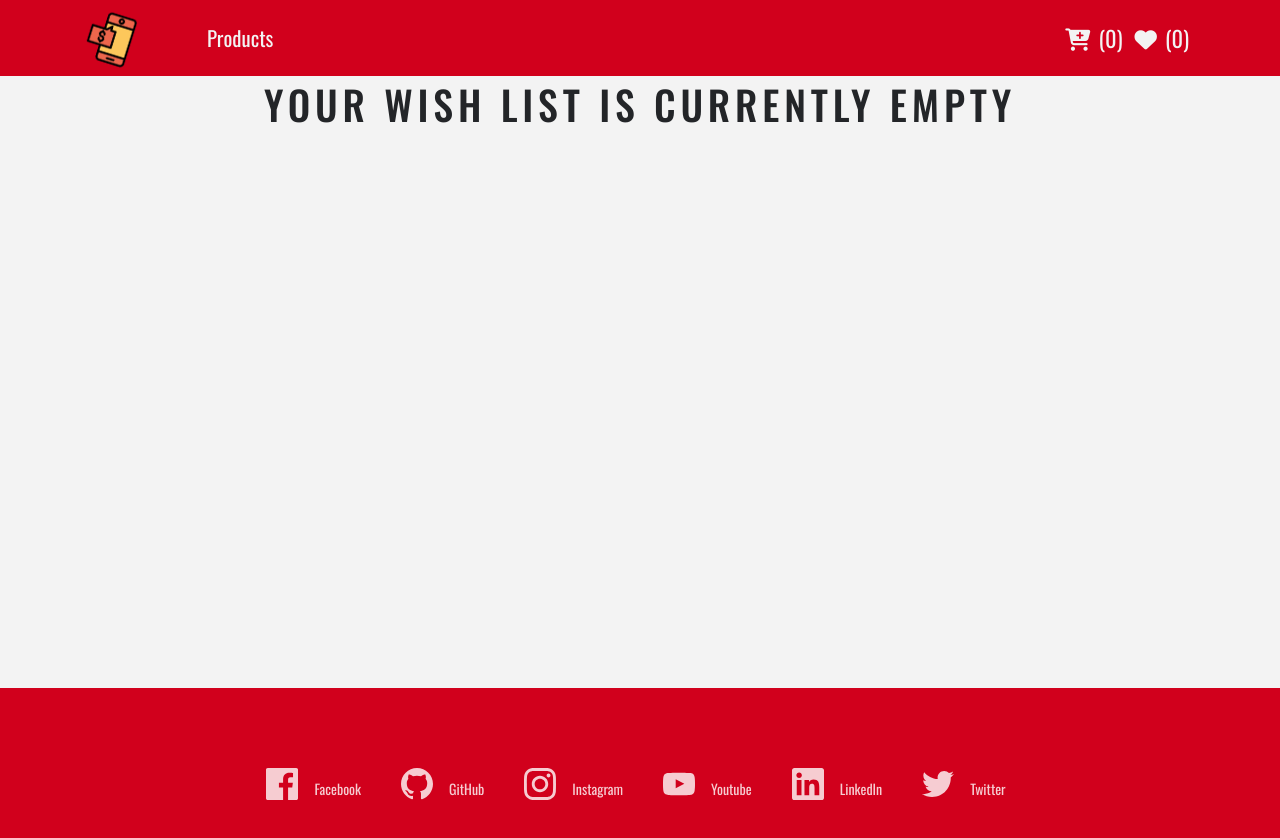
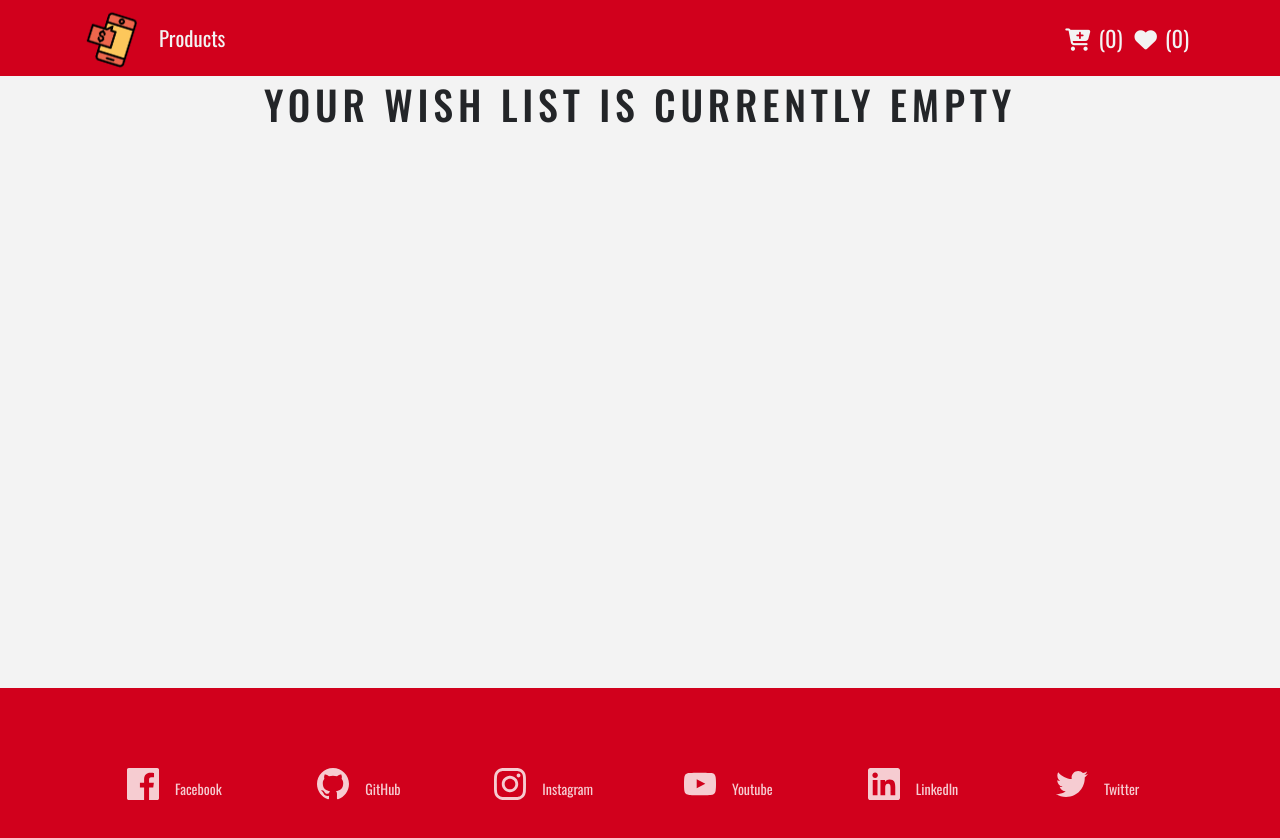
Before and after one commit to djdalino/react-phone-outlet, a React (Create React App) app: page /wish in a window 1280 px wide. Shown: the top 838 px of the page. Built offline with nearby package versions, Linux system fonts and the light colour scheme.

Commit message:
update navbar and footer css

```diff
--- a/src/App.css
+++ b/src/App.css
@@ -218,6 +218,20 @@ body {
   font-size: 0.875rem;
 }
 
+.d-flex {
+  display: flex !important;
+}
+.d-flex-items {
+  display: grid;
+  justify-content: center;
+  grid-template-columns: repeat(auto-fit, minmax(118px, 1fr));
+  justify-items: center;
+}
+.w-1140 {
+  max-width: 1140px;
+  margin: auto;
+}
+
 @media screen and (min-width: 60em) {
   .tc-l {
     text-align: center;
--- a/src/components/Footer.jsx
+++ b/src/components/Footer.jsx
@@ -15,7 +15,7 @@ class Footer extends Component {
               // }}
               className="tc-l bg-center cover bg-black mt-5"
             >
-              <div className="w-100 ph3 pv5 bg-black-80">
+              <div className="w-1140 ph3 pv5 bg-black-80 d-flex-items">
                 <a
                   className="link white-60 bg-transparent hover-white inline-flex items-center ma2 tc br2 pa2"
                   href="https://facebook.com"
--- a/src/components/Navbar.jsx
+++ b/src/components/Navbar.jsx
@@ -16,7 +16,7 @@ class Navbar extends Component {
                 navbar={navbar}
                 className={`navbar fixed-top navbar-expand-md navbar-expand-sm navbar-transparent px-sm-5`}
               >
-                <div className="container">
+                <div className="container d-flex">
                   {/*https://www.iconfinder.com/icons/1243689/call_phone_icon Creative
         Commons (Attribution 3.0 Unported);
       https://www.iconfinder.com/Makoto_msk */}
@@ -29,13 +29,13 @@ class Navbar extends Component {
                     />
                   </Link>
                   <ul className="navbar-nav align-items-center">
-                    <li className="nav-item ml-5">
+                    <li className="nav-item">
                       <Link to="/" className="nav-link ">
                         Products
                       </Link>
                     </li>
                   </ul>
-                  <div className="ml-auto">
+                  <div className="ml-auto d-flex">
                     <React.Fragment>
                       <Link to="/cart">
                         <MyCartButton
--- a/src/components/functional/context.jsx
+++ b/src/components/functional/context.jsx
@@ -60,6 +60,7 @@ class ProductProvider extends Component {
   };
   handleDetail = (id) => {
     const product = this.getItem(id);
+    console.log(product);
     this.setState(
       () => {
         return { detailProduct: product };
```
